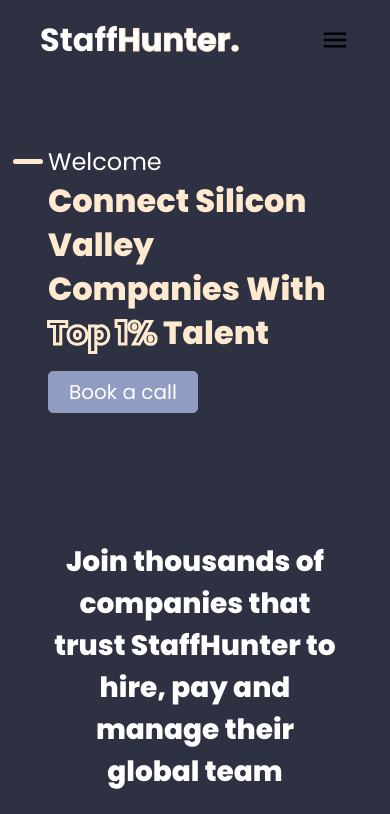
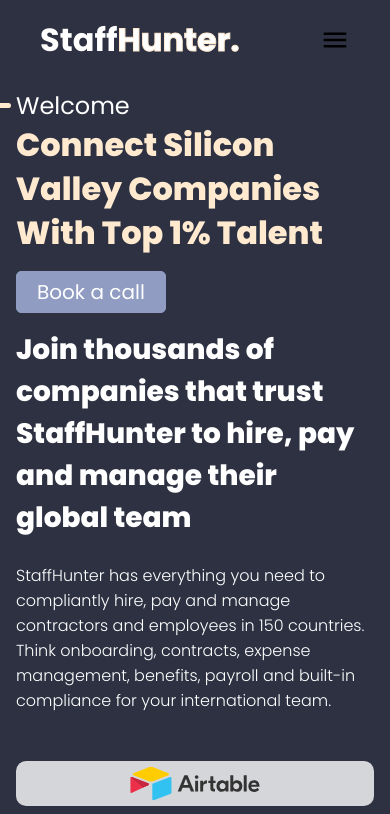
Before and after one commit to SalmanAhmed24/witsTalent, a Next.js app: page / in a window 390 px wide. Shown: the top 814 px of the page. Built offline with nearby package versions, Linux system fonts and the light colour scheme.

Commit message:
mobile responsive

```diff
--- a/components/about/about.scss
+++ b/components/about/about.scss
@@ -1,5 +1,8 @@
 .about-wrap {
 	padding: 8rem 6rem 6rem 6rem;
+	@include below-420 {
+		padding: 1rem 2rem;
+	}
 	h1 {
 		font-size: 4.5rem;
 		text-align: center;
@@ -10,12 +13,18 @@
 		@include below-567 {
 			font-size: 3.5rem;
 		}
+		@include below-420 {
+			text-align: left;
+		}
 	}
 	p {
 		font-size: 2rem;
 		font-weight: 300;
 		color: #000;
 		text-align: center;
+		@include below-420 {
+			text-align: left;
+		}
 	}
 }
 .companies-wrap {
@@ -25,6 +34,9 @@
 		flex-wrap: wrap;
 		list-style: none;
 		justify-content: space-between;
+		@include below-420 {
+			padding: 0px;
+		}
 		li {
 			background-color: rgba(255, 255, 255, 0.8);
 			padding: 5px 15px;
@@ -37,6 +49,9 @@
 				width: 50%;
 			}
 			@include below-420 {
+				padding: 5px 0px;
+			}
+			@include below-420 {
 				width: 100%;
 				text-align: center;
 				margin-bottom: 10px;
--- a/components/expert/expert.scss
+++ b/components/expert/expert.scss
@@ -9,6 +9,9 @@
 		display: flex;
 		flex-direction: column;
 		justify-content: center;
+		@include below-420 {
+			padding: 1rem 2rem;
+		}
 		@include below-992 {
 			width: 100%;
 			padding-right: 6rem;
--- a/components/generationSec/generation.scss
+++ b/components/generationSec/generation.scss
@@ -3,6 +3,9 @@
 	display: flex;
 	flex-wrap: wrap;
 	justify-content: space-between;
+	@include below-420 {
+		padding: 1rem 2rem;
+	}
 	.gen-h-wrap {
 		width: 100%;
 		.gen-h {
@@ -14,10 +17,16 @@
 			@include below-567 {
 				font-size: 3.5rem;
 			}
+			@include below-420 {
+				text-align: left;
+			}
 		}
 		p {
 			font-size: 2rem;
 			text-align: center;
+			@include below-420 {
+				text-align: left;
+			}
 		}
 	}
 	.gen-col-wrap {
--- a/components/header/header.scss
+++ b/components/header/header.scss
@@ -3,6 +3,9 @@
 	flex-wrap: wrap;
 	background-color: #2d3142;
 	padding: 8rem 6rem;
+	@include below-420 {
+		padding: 1rem 2rem;
+	}
 	.content-wrap {
 		width: 50%;
 		display: flex;
@@ -45,8 +48,8 @@
 				-webkit-text-stroke: 0px #ffead0 !important;
 				color: #ffead0 !important;
 				@include below-567 {
-					-webkit-text-stroke: 3px #ffead0 !important;
-					color: #2d3142 !important;
+					-webkit-text-stroke: 0px #ffead0 !important;
+					color: #ffead0 !important;
 				}
 			}
 		}
--- a/components/results/results.scss
+++ b/components/results/results.scss
@@ -1,6 +1,9 @@
 .result-wrap {
 	padding: 6rem 6rem 0rem 6rem;
 	position: relative;
+	@include below-420 {
+		padding: 1rem 2rem;
+	}
 	.heading-wrap {
 		h1 {
 			width: 100%;
@@ -8,6 +11,9 @@
 			text-align: center;
 			font-size: 4rem;
 			margin-bottom: 3rem;
+			@include below-420 {
+				text-align: left;
+			}
 		}
 	}
 	.card-wrap {
@@ -31,16 +37,25 @@
 				width: 100%;
 				margin-bottom: 20px;
 			}
+			@include below-420 {
+				padding: 0px 15px;
+			}
 			&:hover {
 				box-shadow: 0 0 10px #a2a2a2;
 			}
 			h2 {
 				font-size: 2rem;
 				text-align: center;
+				@include below-420 {
+					align-self: flex-start;
+				}
 			}
 			p {
 				font-size: 1.6rem;
 				text-align: center;
+				@include below-420 {
+					text-align: left;
+				}
 			}
 		}
 	}
```
